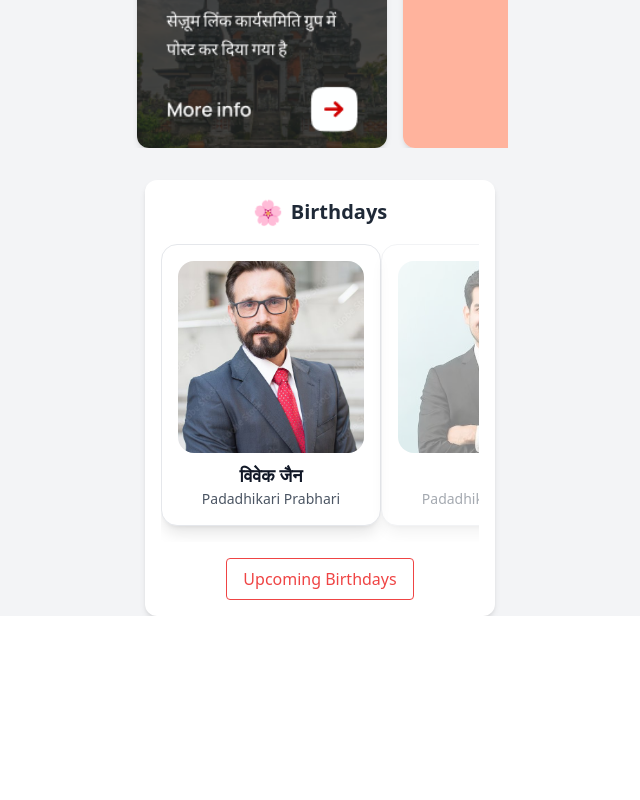
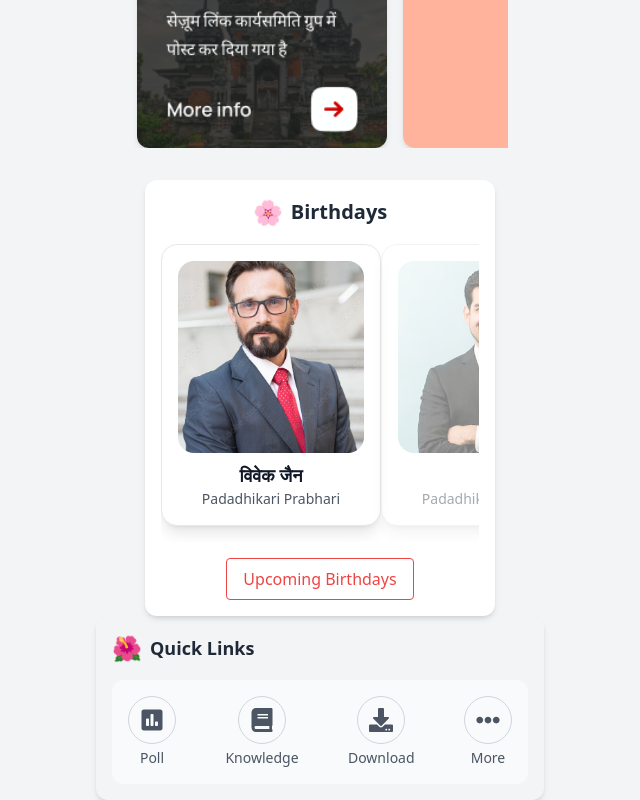
Before and after one commit to MohiniBhimtay14/UI_Create, a React (Vite) app: page / in a window 1280 px wide. Shown: the part 1500-2300 px from the top of the page, without its empty margins (320-960 px from the left). Before the commit the page ends 2116 px from the top, so only its background shows below. Built offline with nearby package versions, Linux system fonts and the light colour scheme.

Commit message:
quick link section add

```diff
--- a/src/App.jsx
+++ b/src/App.jsx
@@ -5,6 +5,7 @@ import Banner from "./components/UpdatesSection";
 import Events from "./components/Events";
 import UpdatesSection from "./components/UpdatesSection";
 import Birthday from "./components/Birthday";
+import QuickApp from "./components/QuickApp";
 
 import './index.css';
 
@@ -22,6 +23,9 @@ export default function App() {
       <Events />
       <UpdatesSection />
       <Birthday />
+      <QuickApp />
+
+
 
 
       {/* Add other sections like <Updates />, <Birthdays />, <QuickLinks /> */}
--- /dev/null
+++ b/src/components/QuickApp.jsx
@@ -0,0 +1,34 @@
+import React from "react";
+import { FaPoll, FaBook, FaDownload, FaEllipsisH } from "react-icons/fa";
+
+const quickLinks = [
+  { icon: <FaPoll size={24} />, label: "Poll" },
+  { icon: <FaBook size={24} />, label: "Knowledge" },
+  { icon: <FaDownload size={24} />, label: "Download" },
+  { icon: <FaEllipsisH size={24} />, label: "More" },
+];
+
+export default function QuickLinks() {
+  return (
+    <div className="flex justify-center">
+    <div className=" rounded-xl shadow-md p-4 w-full max-w-md mx-auto">
+      <div className="flex items-center gap-2 mb-4">
+
+        <span className="text-red-600 text-2xl">🌺</span>
+        <h2 className="text-lg font-bold text-gray-800">Quick Links</h2>
+      </div>
+
+      <div className="bg-gray-50 rounded-xl p-4 flex justify-between">
+        {quickLinks.map((link, index) => (
+          <div key={index} className="flex flex-col items-center text-gray-600">
+            <div className="w-12 h-12 rounded-full border border-gray-300 flex items-center justify-center mb-1">
+              {link.icon}
+            </div>
+            <span className="text-sm">{link.label}</span>
+          </div>
+        ))}
+      </div>
+    </div>
+    </div>
+  );
+}
```
